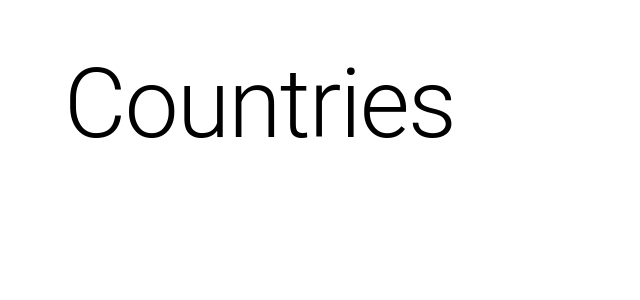
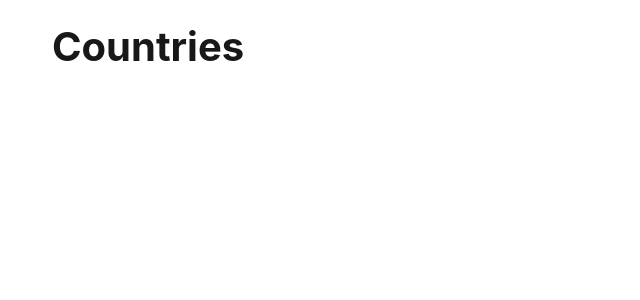
Before and after one commit to pvpkiselev/countries, a React (Create React App) app: page / in a window 1280 px wide. Shown: the top 300 px of the page, without its empty margins (0-640 px from the left). Built offline with nearby package versions, Linux system fonts and the light colour scheme.

Commit message:
Added App Providers

```diff
--- a/src/app/App.tsx
+++ b/src/app/App.tsx
@@ -1,7 +1,9 @@
 import { Box, Container, Typography } from '@mui/material';
+import Providers from './Providers';
 
 function App() {
   return (
+    <Providers>
       <Box display="flex" flexDirection="column" minHeight="100vh" overflow="auto">
         <Container maxWidth="lg" sx={{ mt: 6 }}>
           <Typography variant="h1" component="h1" marginBottom={4}>
@@ -9,6 +11,7 @@ function App() {
           </Typography>
         </Container>
       </Box>
+    </Providers>
   );
 }
 
--- /dev/null
+++ b/src/app/Providers.tsx
@@ -0,0 +1,17 @@
+import { ApolloClient, InMemoryCache, ApolloProvider } from '@apollo/client';
+import { CssBaseline, ThemeProvider } from '@mui/material';
+import { theme } from '../theme/theme';
+
+const client = new ApolloClient({
+  uri: 'https://countries.trevorblades.com/graphql',
+  cache: new InMemoryCache(),
+});
+
+const Providers: React.FC<React.PropsWithChildren> = ({ children }) => (
+  <ThemeProvider theme={theme}>
+    <CssBaseline />
+    <ApolloProvider client={client}>{children}</ApolloProvider>
+  </ThemeProvider>
+);
+
+export default Providers;
```
Lines whose indentation alone changed are shown as unchanged.
